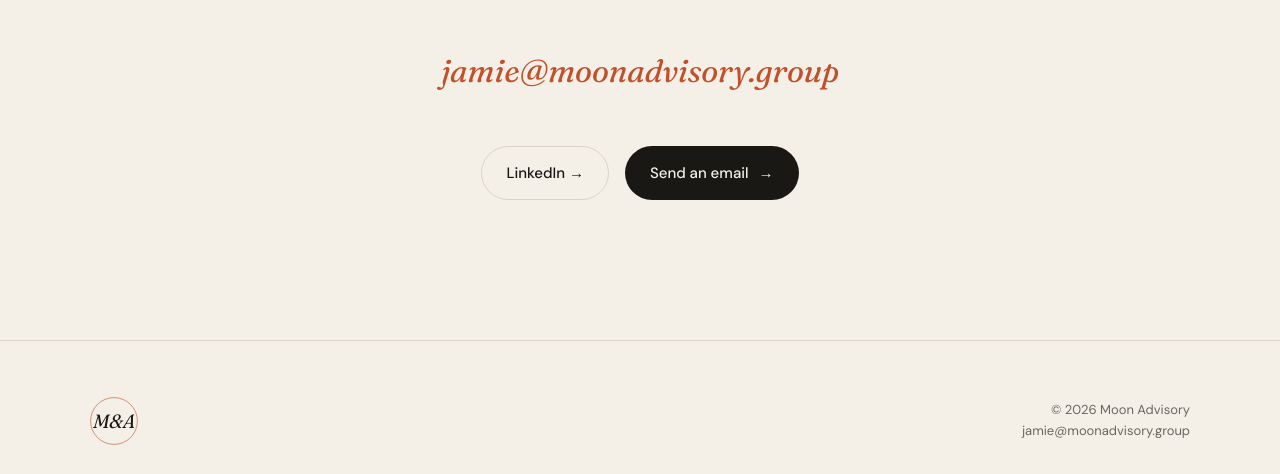
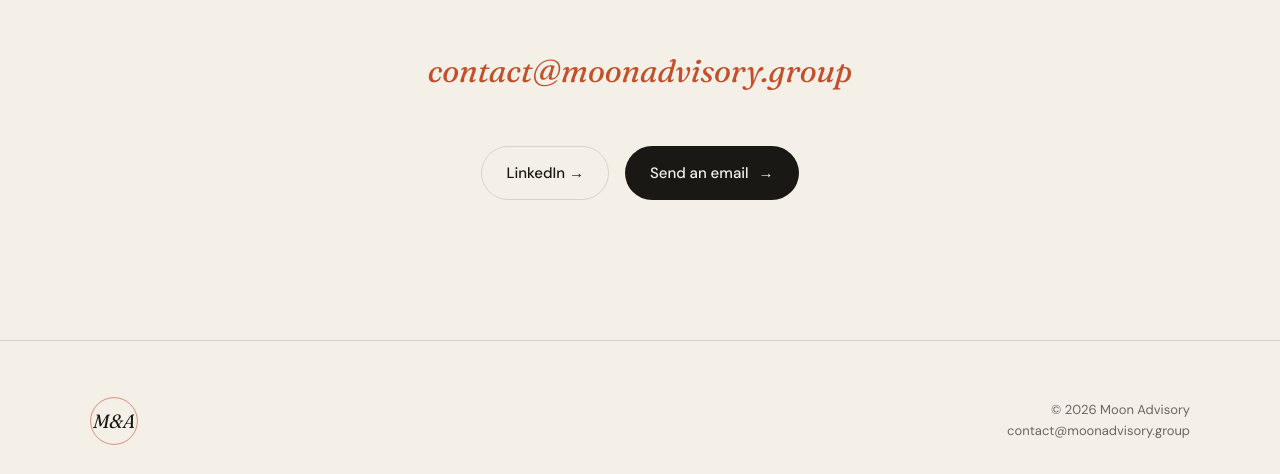
Before and after one commit to jmoon0108/moonadvisory, a plain HTML site: page index.html in a window 1280 px wide. Shown: the part 4149-4623 px from the top of the page. Drawn offline with Linux system fonts and the light colour scheme.

Commit message:
index.html
changed contact

```diff
--- a/index.html
+++ b/index.html
@@ -788,13 +788,13 @@
       Engagements are selective, allowing for deep involvement in each one. Initial conversations are confidential and without obligation.
     </p>
 
-    <a href="mailto:jamie@moonadvisory.group" class="contact-email">jamie@moonadvisory.group</a>
+    <a href="mailto:contact@moonadvisory.group" class="contact-email">contact@moonadvisory.group</a>
 
     <div class="contact-links">
       <a href="https://linkedin.com/in/jamielmoon" target="_blank" rel="noopener" class="btn btn-secondary">
         LinkedIn →
       </a>
-      <a href="mailto:jamie@moonadvisory.group" class="btn btn-primary">
+      <a href="mailto:contact@moonadvisory.group" class="btn btn-primary">
         Send an email
         <span class="btn-arrow">→</span>
       </a>
@@ -812,7 +812,7 @@
       </svg>
       <div class="footer-meta">
         © 2026 Moon Advisory<br>
-        <a href="mailto:jamie@moonadvisory.group" style="color: inherit; text-decoration: none;">jamie@moonadvisory.group</a>
+        <a href="mailto:contact@moonadvisory.group" style="color: inherit; text-decoration: none;">contact@moonadvisory.group</a>
       </div>
     </div>
     <div class="footer-disclaimer">
```
